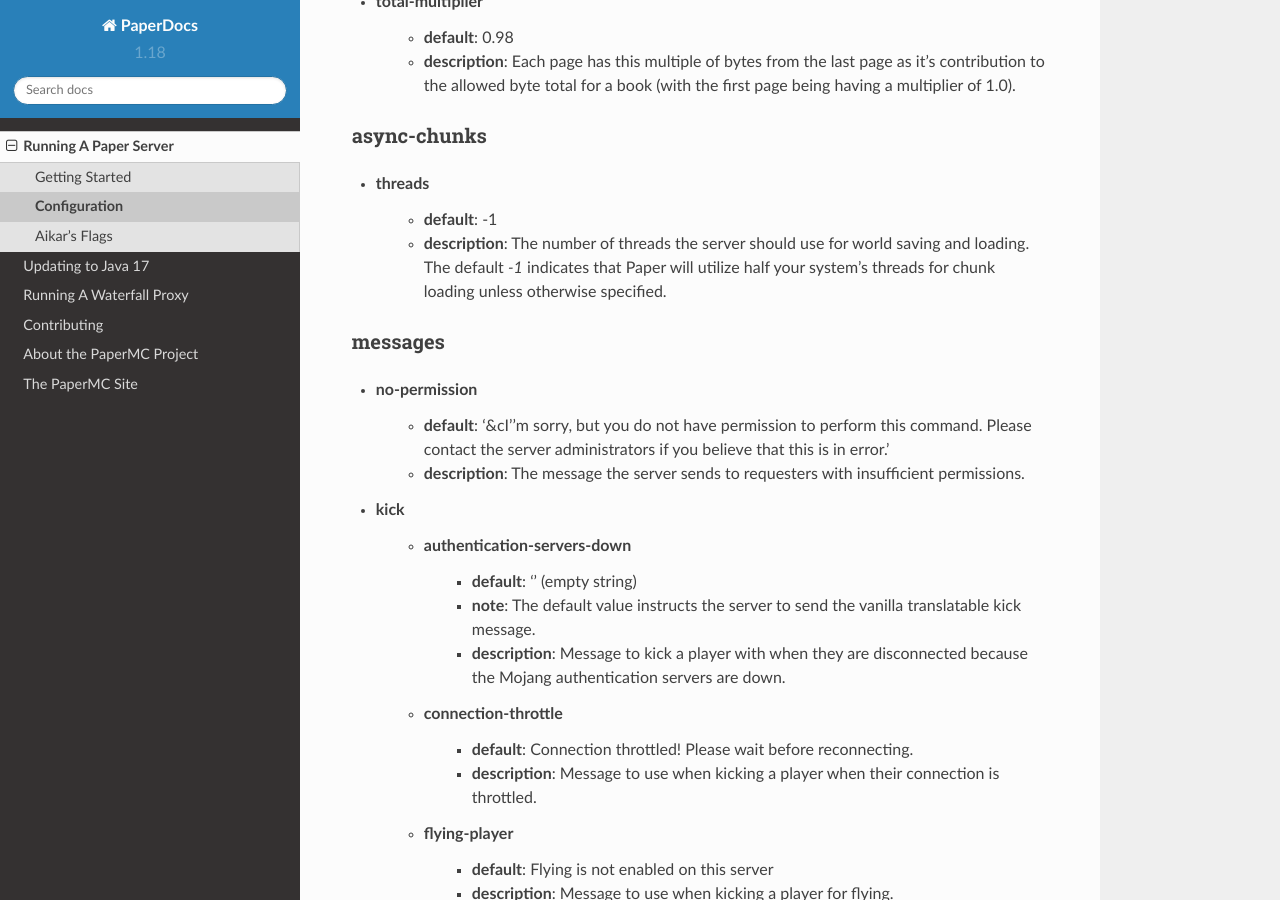
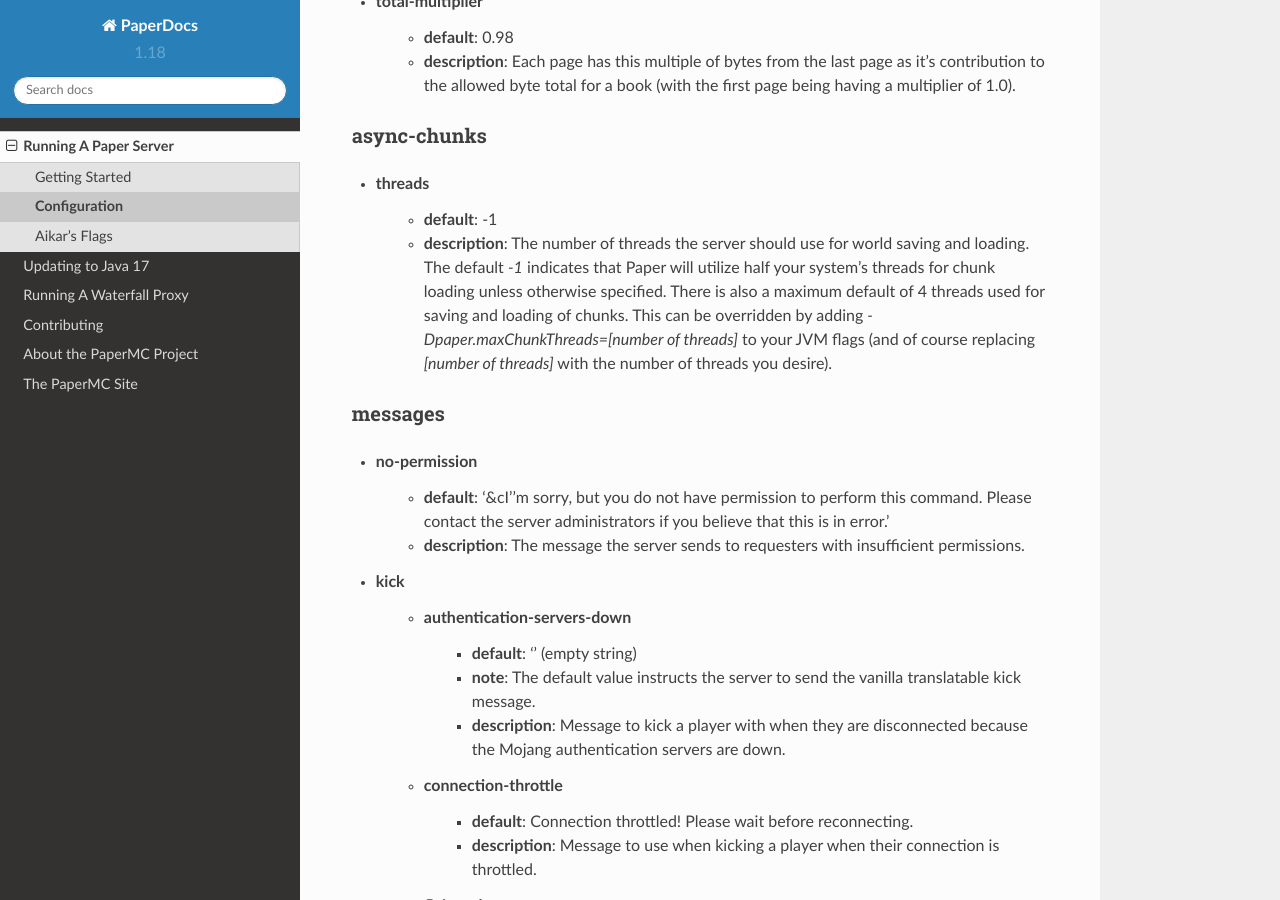
Before and after one commit to PaperMC/PaperDocs, a Sphinx documentation site: the page built from source/server/configuration.rst, in a window 1280 px wide and 900 px high, scrolled down 5390 px. Built offline with Sphinx 7.4.7 and the Read the Docs theme 2.0.0, drawn with Linux system fonts in a browser that asks for light colours.

Commit message:
improve async-chunks docs: 2

```diff
--- a/source/server/configuration.rst
+++ b/source/server/configuration.rst
@@ -240,7 +240,7 @@
 * threads
     - **default**: -1
     - **description**: The number of threads the server should use for world
-      saving and loading. The default `-1` indicates that Paper will utilize half your system's threads for chunk loading unless otherwise specified.
+      saving and loading. The default `-1` indicates that Paper will utilize half your system's threads for chunk loading unless otherwise specified. There is also a maximum default of 4 threads used for saving and loading of chunks. This can be overridden by adding `-Dpaper.maxChunkThreads=[number of threads]` to your JVM flags (and of course replacing `[number of threads]` with the number of threads you desire).
 
 messages
 ~~~~~~~~
```
